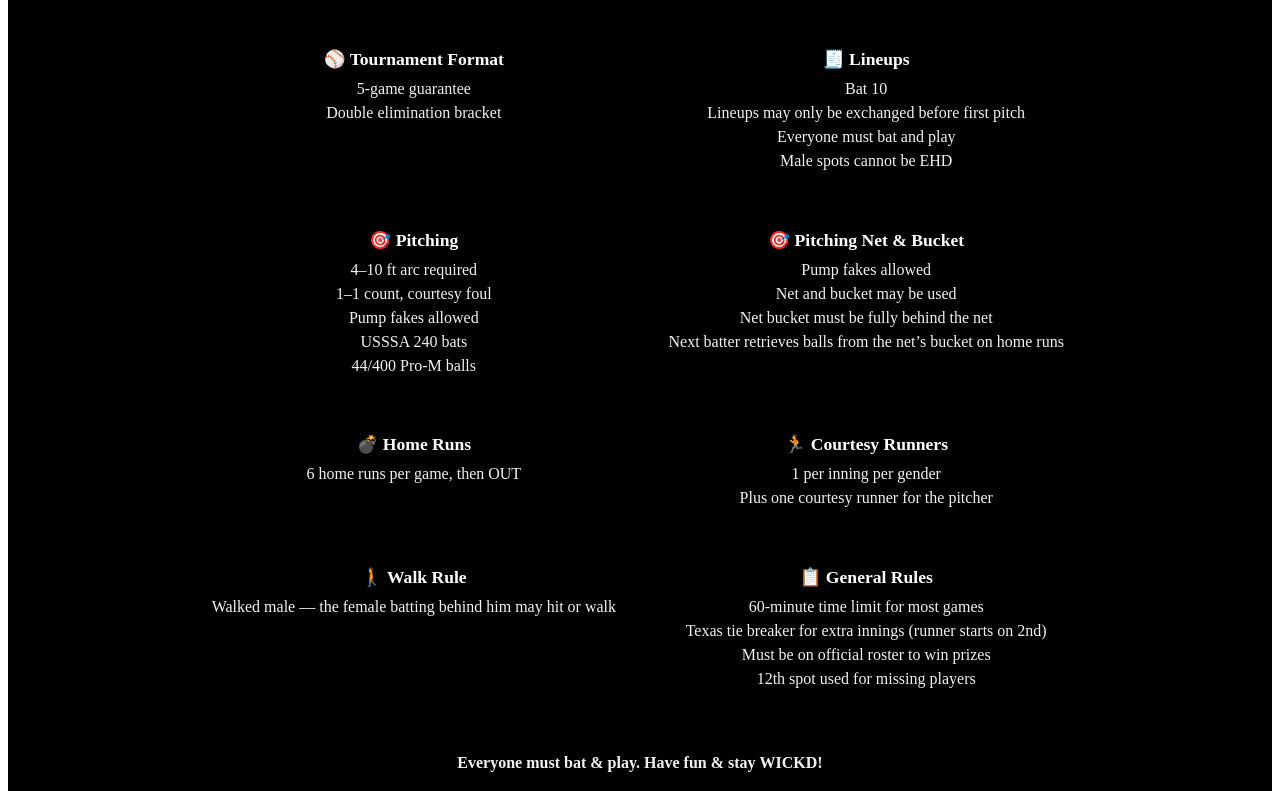
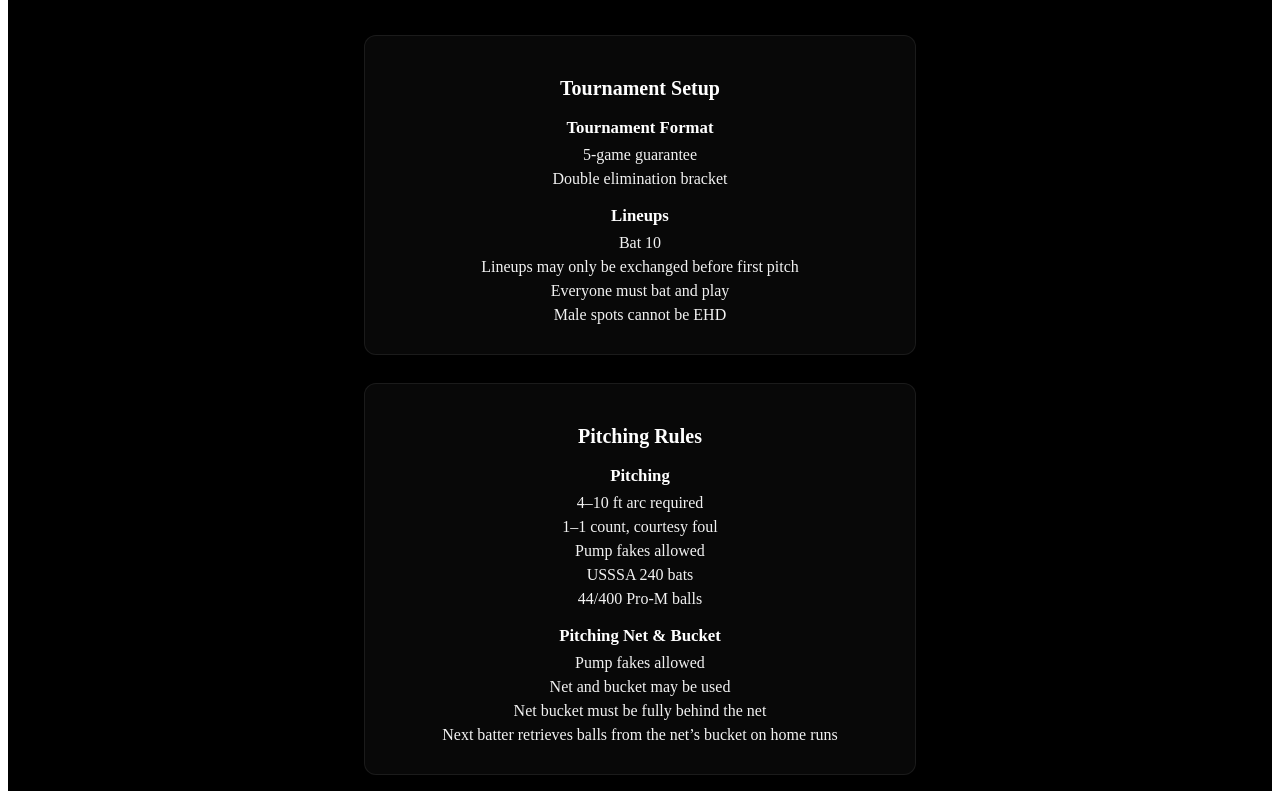
Before and after one commit to markhartley0929-netizen/SingleEventRegistration, a React (Vite) app: page /rules in a window 1280 px wide. Shown: the part 389-1180 px from the top of the page. Built offline with nearby package versions, Linux system fonts and the light colour scheme.

Commit message:
Add Rules page, no button V5

```diff
--- a/src/pages/RulesPage.css
+++ b/src/pages/RulesPage.css
@@ -1,52 +1,69 @@
 .rules-hero {
-  max-width: 900px;
+  max-width: 860px;
 }
 
-/* Two-column grid */
-.rules-wrapper {
-  margin-top: 32px;
-  display: grid;
-  grid-template-columns: 1fr 1fr;
-  gap: 36px 48px;
+/* Container */
+.rules-container {
+  margin-top: 36px;
+  display: flex;
+  flex-direction: column;
+  gap: 28px;
 }
 
-/* Individual rule blocks */
-.rules-section h3 {
-  margin-bottom: 10px;
-  font-size: 1.1rem;
+/* Subtle card styling */
+.rules-card {
+  padding: 24px 26px;
+  border-radius: 12px;
+  background: rgba(255, 255, 255, 0.03);
+  border: 1px solid rgba(255, 255, 255, 0.08);
 }
 
-.rules-section ul {
+/* Card titles */
+.rules-card h2 {
+  margin-bottom: 18px;
+  font-size: 1.25rem;
+  font-weight: 700;
+}
+
+/* Rule blocks inside cards */
+.rules-block + .rules-block {
+  margin-top: 18px;
+}
+
+.rules-block h3 {
+  margin-bottom: 8px;
+  font-size: 1.05rem;
+  font-weight: 600;
+}
+
+/* Lists */
+.rules-block ul {
   list-style: none;
   padding-left: 0;
   margin: 0;
 }
 
-.rules-section li {
+.rules-block li {
   margin-bottom: 6px;
   opacity: 0.95;
 }
 
-/* Footer note spans both columns */
+/* Footer */
 .rules-footer {
-  grid-column: 1 / -1;
-  margin-top: 24px;
+  margin-top: 12px;
+  text-align: center;
   font-weight: 600;
-  text-align: center;
   opacity: 0.95;
 }
 
-/* Back button centered */
+/* Back button */
 .rules-back {
-  grid-column: 1 / -1;
-  margin-top: 12px;
   align-self: center;
 }
 
-/* Mobile: collapse to single column */
+/* Mobile tuning */
 @media (max-width: 768px) {
-  .rules-wrapper {
-    grid-template-columns: 1fr;
-    gap: 28px;
+  .rules-card {
+    padding: 20px;
   }
 }
--- a/src/pages/RulesPage.tsx
+++ b/src/pages/RulesPage.tsx
@@ -16,19 +16,22 @@ export default function RulesPage() {
           Memorial Day Draft Tournament • May 23–24, 2026
         </p>
 
-<div className="rules-wrapper">
+        <div className="rules-container">
 
-  {/* LEFT COLUMN — EVENT FLOW */}
-  <div className="rules-section">
-    <h3>⚾ Tournament Format</h3>
+          {/* GROUP 1 — TOURNAMENT SETUP */}
+          <div className="rules-card">
+            <h2>Tournament Setup</h2>
+
+            <div className="rules-block">
+              <h3>Tournament Format</h3>
               <ul>
                 <li>5-game guarantee</li>
                 <li>Double elimination bracket</li>
               </ul>
             </div>
 
-  <div className="rules-section">
-    <h3>🧾 Lineups</h3>
+            <div className="rules-block">
+              <h3>Lineups</h3>
               <ul>
                 <li>Bat 10</li>
                 <li>Lineups may only be exchanged before first pitch</li>
@@ -36,9 +39,14 @@ export default function RulesPage() {
                 <li>Male spots cannot be EHD</li>
               </ul>
             </div>
+          </div>
 
-  <div className="rules-section">
-    <h3>🎯 Pitching</h3>
+          {/* GROUP 2 — PITCHING */}
+          <div className="rules-card">
+            <h2>Pitching Rules</h2>
+
+            <div className="rules-block">
+              <h3>Pitching</h3>
               <ul>
                 <li>4–10 ft arc required</li>
                 <li>1–1 count, courtesy foul</li>
@@ -48,49 +56,62 @@ export default function RulesPage() {
               </ul>
             </div>
 
-  <div className="rules-section">
-    <h3>🎯 Pitching Net & Bucket</h3>
+            <div className="rules-block">
+              <h3>Pitching Net & Bucket</h3>
               <ul>
                 <li>Pump fakes allowed</li>
                 <li>Net and bucket may be used</li>
                 <li>Net bucket must be fully behind the net</li>
-      <li>Next batter retrieves balls from the net’s bucket on home runs</li>
+                <li>
+                  Next batter retrieves balls from the net’s bucket on home runs
+                </li>
               </ul>
             </div>
+          </div>
 
-  {/* RIGHT COLUMN — IN-GAME RULES */}
-  <div className="rules-section">
-    <h3>💣 Home Runs</h3>
+          {/* GROUP 3 — GAME PLAY */}
+          <div className="rules-card">
+            <h2>Game Play Rules</h2>
+
+            <div className="rules-block">
+              <h3>Home Runs</h3>
               <ul>
                 <li>6 home runs per game, then OUT</li>
               </ul>
             </div>
 
-  <div className="rules-section">
-    <h3>🏃 Courtesy Runners</h3>
+            <div className="rules-block">
+              <h3>Courtesy Runners</h3>
               <ul>
                 <li>1 per inning per gender</li>
                 <li>Plus one courtesy runner for the pitcher</li>
               </ul>
             </div>
 
-  <div className="rules-section">
-    <h3>🚶 Walk Rule</h3>
+            <div className="rules-block">
+              <h3>Walk Rule</h3>
               <ul>
                 <li>
                   Walked male — the female batting behind him may hit or walk
                 </li>
               </ul>
             </div>
+          </div>
 
-  <div className="rules-section">
-    <h3>📋 General Rules</h3>
+          {/* GROUP 4 — GENERAL */}
+          <div className="rules-card">
+            <h2>General Rules</h2>
+
+            <div className="rules-block">
               <ul>
                 <li>60-minute time limit for most games</li>
-      <li>Texas tie breaker for extra innings (runner starts on 2nd)</li>
+                <li>
+                  Texas tie breaker for extra innings (runner starts on 2nd)
+                </li>
                 <li>Must be on official roster to win prizes</li>
                 <li>12th spot used for missing players</li>
               </ul>
+            </div>
           </div>
 
           <p className="rules-footer">
@@ -102,8 +123,6 @@ export default function RulesPage() {
           </Link>
 
         </div>
-
-
       </header>
     </div>
   );
```
Lines whose indentation alone changed are shown as unchanged.
